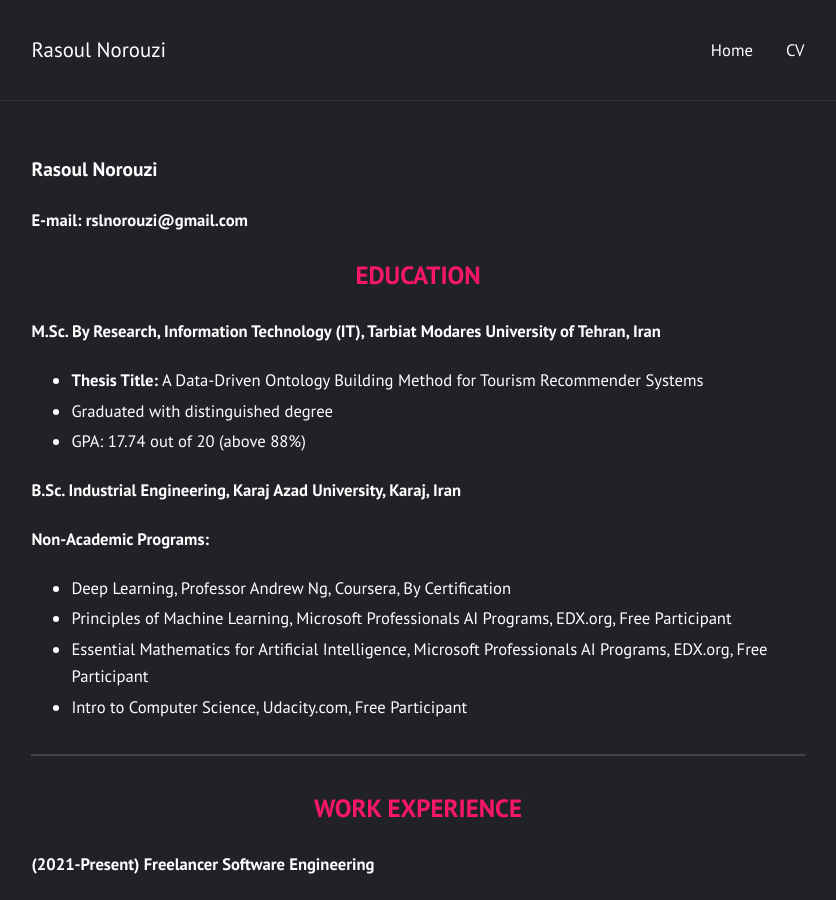
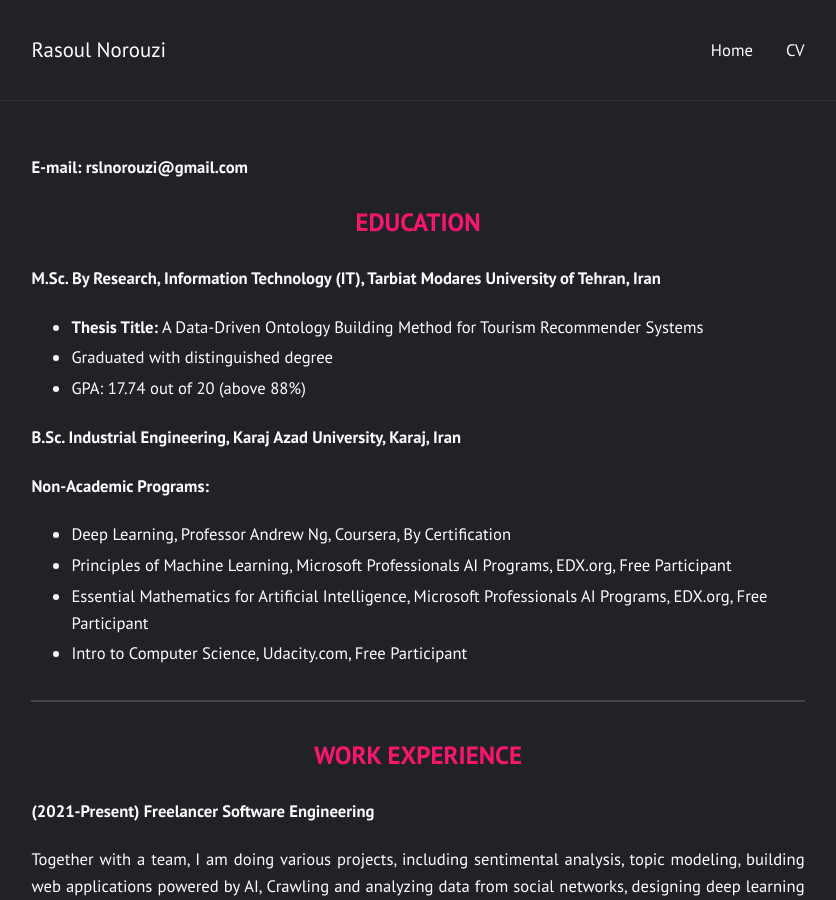
Before and after one commit to rasoulnorouzi/rasoulnorouzi.github.io, a Jekyll site: the page built from cv.md, in a window 1280 px wide and 900 px high. Shown: the whole window, without its empty margins (222-1058 px from the left). Built offline with Jekyll 4.4.1, drawn with Linux system fonts in a browser that asks for light colours.

Commit message:
Update cv.md

```diff
--- a/cv.md
+++ b/cv.md
@@ -1,7 +1,6 @@
 ---
 layout: page
 ---
-### Rasoul Norouzi <br/>
 #### E-mail: rslnorouzi@gmail.com
 
 <h2 style="color:rgb(247, 22, 105);text-align:center;"> EDUCATION </h2>
```
